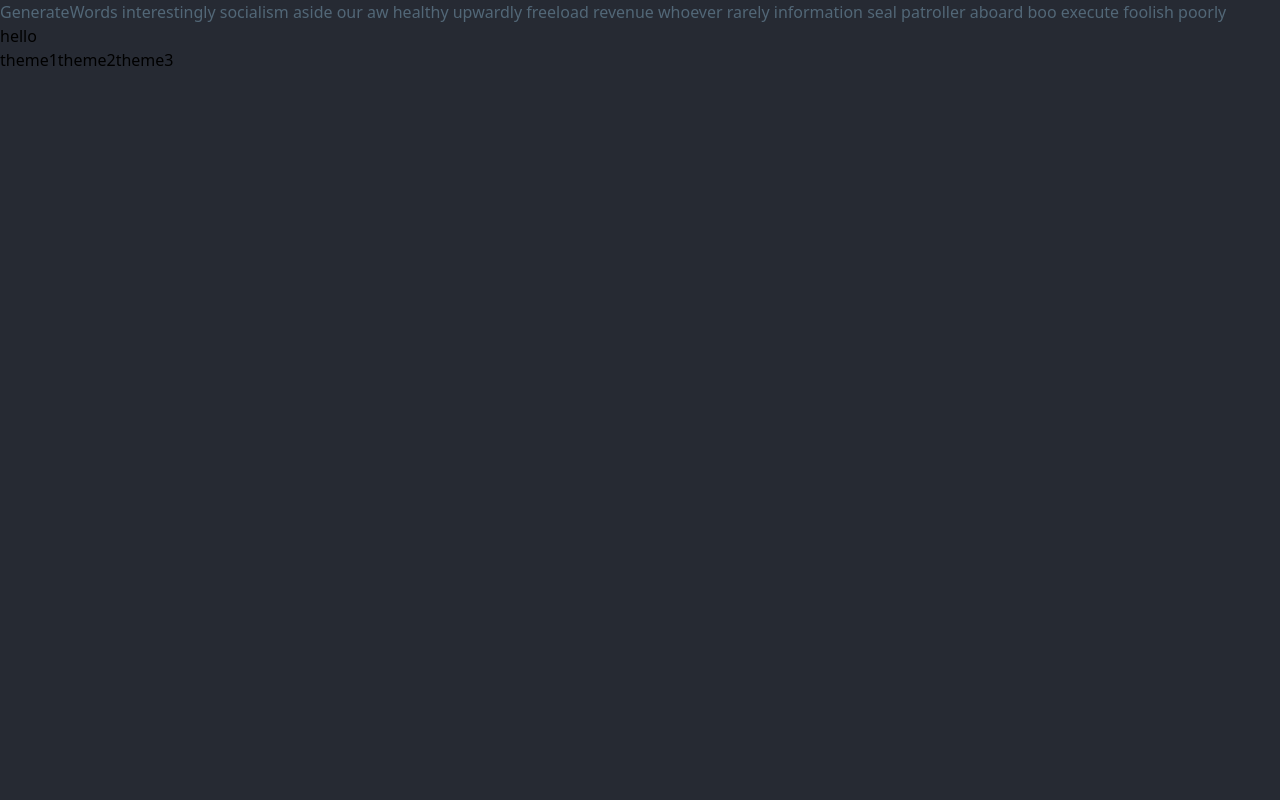
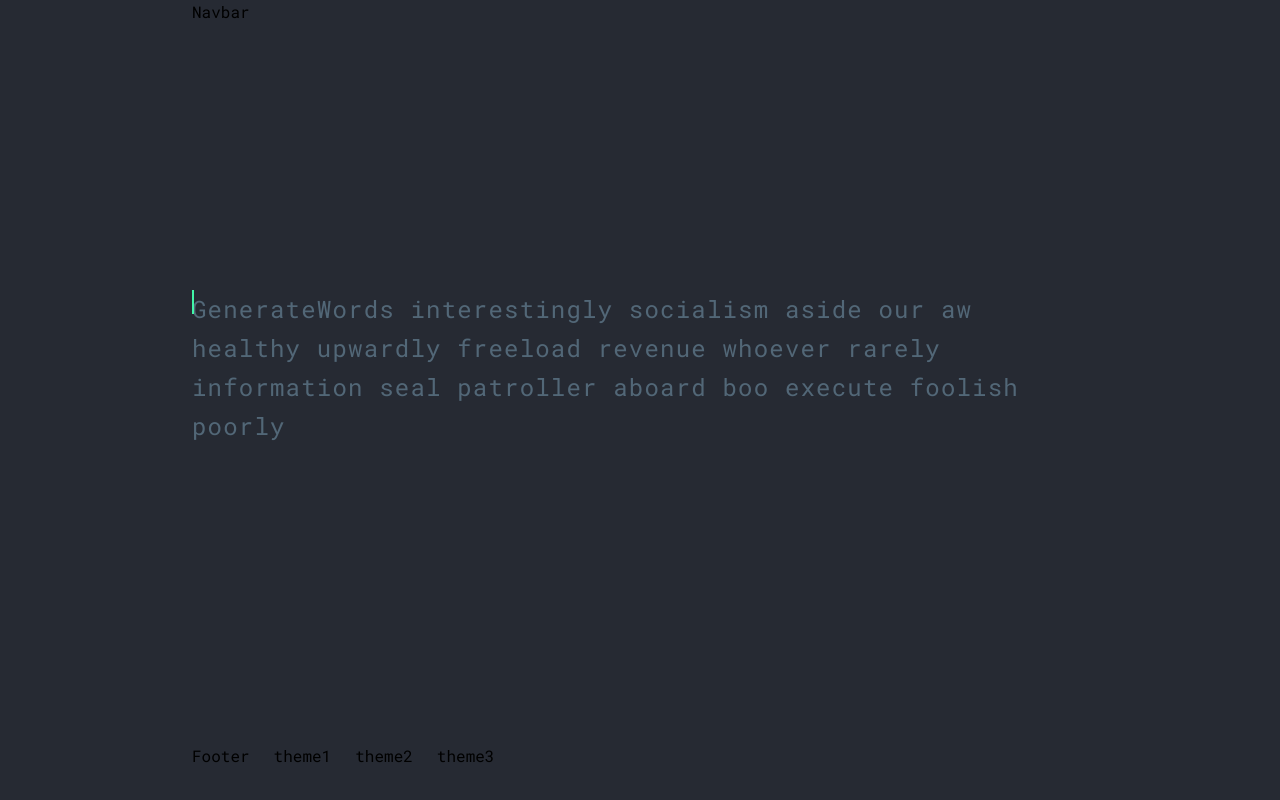
Before and after one commit to mozix5/turboText, a React (Vite) app: page / in a window 1280 px wide. Built offline with nearby package versions, Linux system fonts and the light colour scheme.

Commit message:
added components

```diff
--- a/package.json
+++ b/package.json
@@ -11,6 +11,7 @@
   },
   "dependencies": {
     "@faker-js/faker": "^8.4.1",
+    "framer-motion": "^11.1.5",
     "react": "^18.2.0",
     "react-dom": "^18.2.0"
   },
--- a/src/App.jsx
+++ b/src/App.jsx
@@ -1,18 +1,35 @@
-import React from "react";
+import React, { useState } from "react";
 import GenerateWords from "./components/GenerateWords";
-import { changeTheme } from "./utils/helpers/changeTheme";
 import InputText from "./components/InputText";
+import Navbar from "./components/Navbar";
+import Footer from "./components/Footer";
+import Caret from "./components/Caret";
 
-const App = () => {
+export const App = () => {
+  const [userInput, setUserInput] = useState([]);
+  const handleKeyPress = (e) => {
+    setUserInput((pre) => {
+      return [...pre, e.key];
+    });
+  };
+  console.log(userInput);
   return (
-    <div className=" h-screen bg-primary">
-      <div>
-        <GenerateWords />
-        <InputText text="hello"/>
+    <div
+      className=" h-screen bg-primary font-roboto px-48 flex flex-col"
+      onKeyDown={handleKeyPress}
+      tabIndex="0"
+    >
+      <Navbar />
+      <div className=" leading-relaxed text-2xl tracking-wider flex-1 items-center flex">
+        <div className="relative flex items-center">
+          <GenerateWords />
+          <div className="absolute top-0 flex items-center ">
+            <InputText text={userInput} />
+            <Caret />
+          </div>
+        </div>
       </div>
-      <button onClick={() => changeTheme("")}>theme1</button>
-      <button onClick={() => changeTheme("theme2")}>theme2</button>
-      <button onClick={() => changeTheme("theme3")}>theme3</button>
+      <Footer />
     </div>
   );
 };
--- /dev/null
+++ b/src/components/Caret.jsx
@@ -0,0 +1,9 @@
+import React from 'react'
+import {motion} from 'framer-motion'
+const Caret = () => {
+  return (
+    <motion.div initial={{opacity:0}} animate={{opacity:1}} transition={{repeat:Infinity,duration:0.8}} className=' w-[1.5px] leading-relaxed h-6  bg-caret'></motion.div>
+  )
+}
+
+export default Caret
--- /dev/null
+++ b/src/components/Footer.jsx
@@ -0,0 +1,13 @@
+import React from 'react'
+
+const Footer = () => {
+  return (
+    <div className='flex gap-6 py-8'>Footer
+    <button onClick={() => changeTheme("")}>theme1</button>
+      <button onClick={() => changeTheme("theme2")}>theme2</button>
+      <button onClick={() => changeTheme("theme3")}>theme3</button>
+    </div>
+  )
+}
+
+export default Footer
--- a/src/components/InputText.jsx
+++ b/src/components/InputText.jsx
@@ -1,9 +1,14 @@
-import React from 'react'
+import React from "react";
 
-const InputText = ({text}) => {
+const InputText = ({ text }) => {
+  // const userText = text.split("");
   return (
-    <div>{text}</div>
-  )
-}
+    <div className=" text-secondary ">
+      {text?.map((item, index) => {
+        return <span key={index}>{item}</span>;
+      })}
+    </div>
+  );
+};
 
-export default InputText
+export default InputText;
--- /dev/null
+++ b/src/components/Navbar.jsx
@@ -0,0 +1,9 @@
+import React from 'react'
+
+const Navbar = () => {
+  return (
+    <div>Navbar</div>
+  )
+}
+
+export default Navbar
--- a/src/index.css
+++ b/src/index.css
@@ -1,3 +1,4 @@
+@import url('https://fonts.googleapis.com/css2?family=Roboto+Mono:ital,wght@0,100..700;1,100..700&display=swap');
 @tailwind base;
 @tailwind components;
 @tailwind utilities;
--- a/tailwind.config.js
+++ b/tailwind.config.js
@@ -12,6 +12,9 @@ export default {
         caret:"var(--caret-color)",
         error:"var(--error-color)",
         typography:"var(--sub-text-color)",
+      },
+      fontFamily:{
+        roboto:["Roboto Mono"," monospace"]
       }
     },
   },
```
Also changed, not shown: 1 other file (tests, documents, lock files or other folders).
